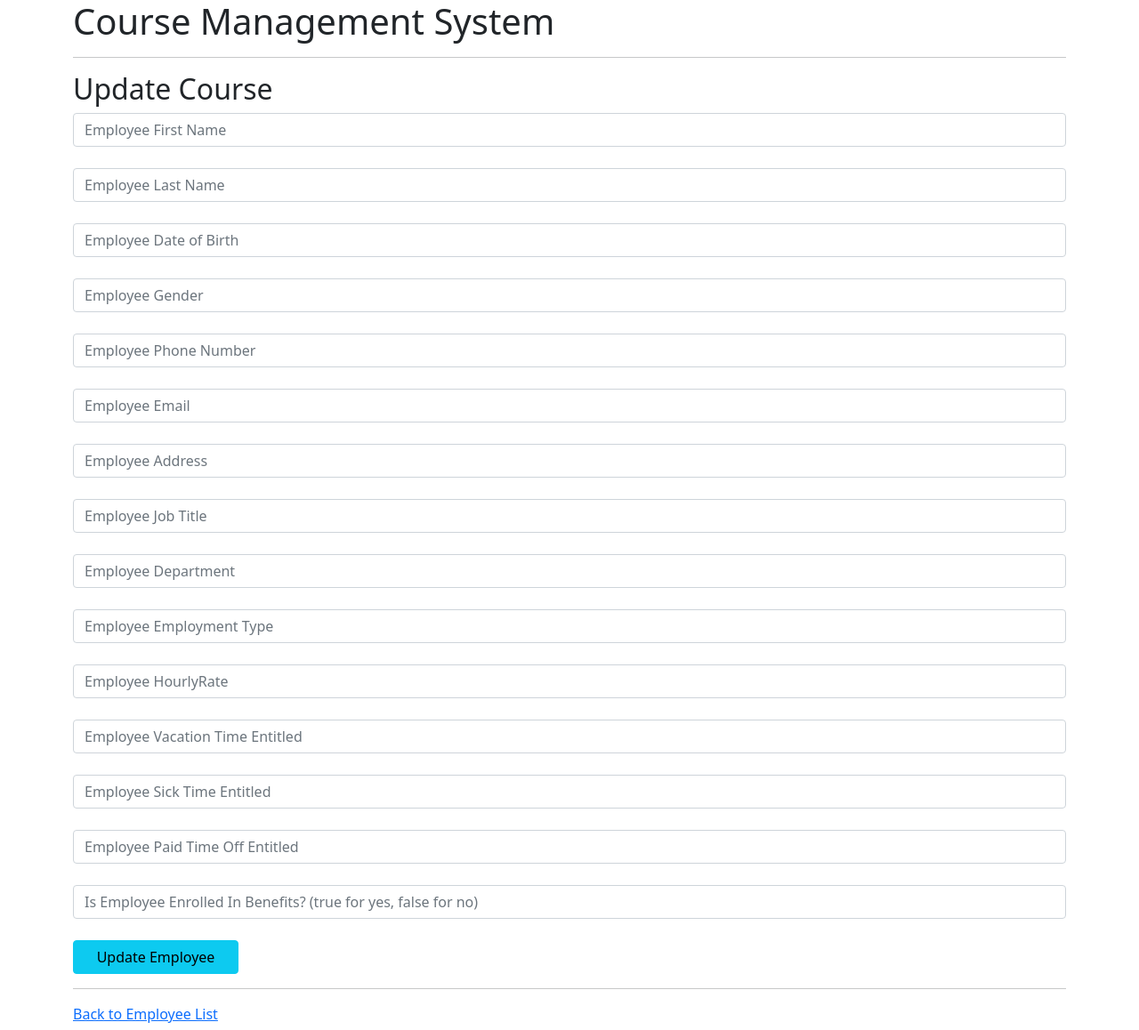
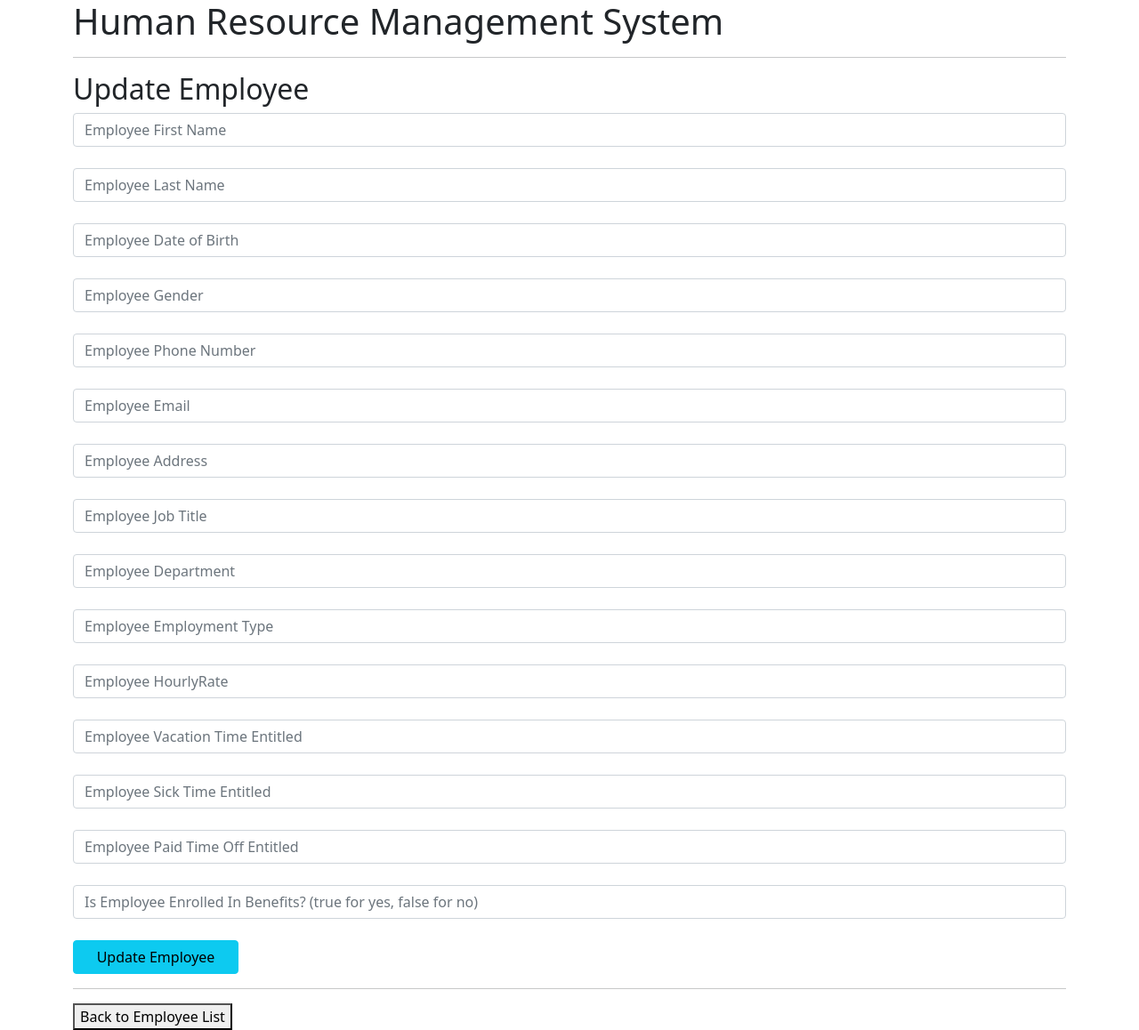
Before and after one commit to GeRmAnImAl/Group1HRMSAPP, a Spring app: template src/main/resources/templates/update_employee.html in a window 1280 px wide. Shown: the whole page at 89% size. Run offline with Thymeleaf, Linux system fonts and the light colour scheme; the template is opened without the code that fills it, so the values that code supplies are empty.

Commit message:
Updated new_employee.html update_employee.html Edited styling on both html pages

```diff
--- a/src/main/resources/templates/new_employee.html
+++ b/src/main/resources/templates/new_employee.html
@@ -9,7 +9,8 @@
 <body>
 <div class="container">
   <h1>Human Resource Management System</h1>
-  <h2>Save Employee</h2>
+  <hr>
+  <h2>Create New Employee</h2>
   <form action="#" th:action="@{/saveEmployee}" th:object="${employee}"
         method="POST">
     <input type="text" th:field="*{firstName}"
@@ -60,6 +61,7 @@
 
     <button type="submit" class="btn btn-info col-2"> Save Employee</button>
   </form>
+  <hr>
 </div>
 </body>
 </html>
--- a/src/main/resources/templates/update_employee.html
+++ b/src/main/resources/templates/update_employee.html
@@ -2,15 +2,15 @@
 <html lang="en" xmlns:th="http://www.thymeleaf.org">
 <head>
   <meta charset="ISO-8859-1">
-  <title>Course Management System</title>
+  <title>Human Resource Management System</title>
 
   <link href="https://cdn.jsdelivr.net/npm/bootstrap@5.0.0/dist/css/bootstrap.min.css" rel="stylesheet" integrity="sha384-wEmeIV1mKuiNpC+IOBjI7aAzPcEZeedi5yW5f2yOq55WWLwNGmvvx4Um1vskeMj0" crossorigin="anonymous">
 </head>
 <body>
 <div class="container">
-  <h1>Course Management System</h1>
+  <h1>Human Resource Management System</h1>
   <hr>
-  <h2>Update Course</h2>
+  <h2>Update Employee</h2>
 
   <form action="#" th:action="@{/saveEmployee}" th:object="${employee}"
         method="POST">
@@ -69,7 +69,7 @@
 
   <hr>
 
-  <a th:href = "@{employee_list.html}"> Back to Employee List</a>
+  <button th:href = "@{/}"> Back to Employee List</button>
 </div>
 </body>
 </html>
```
